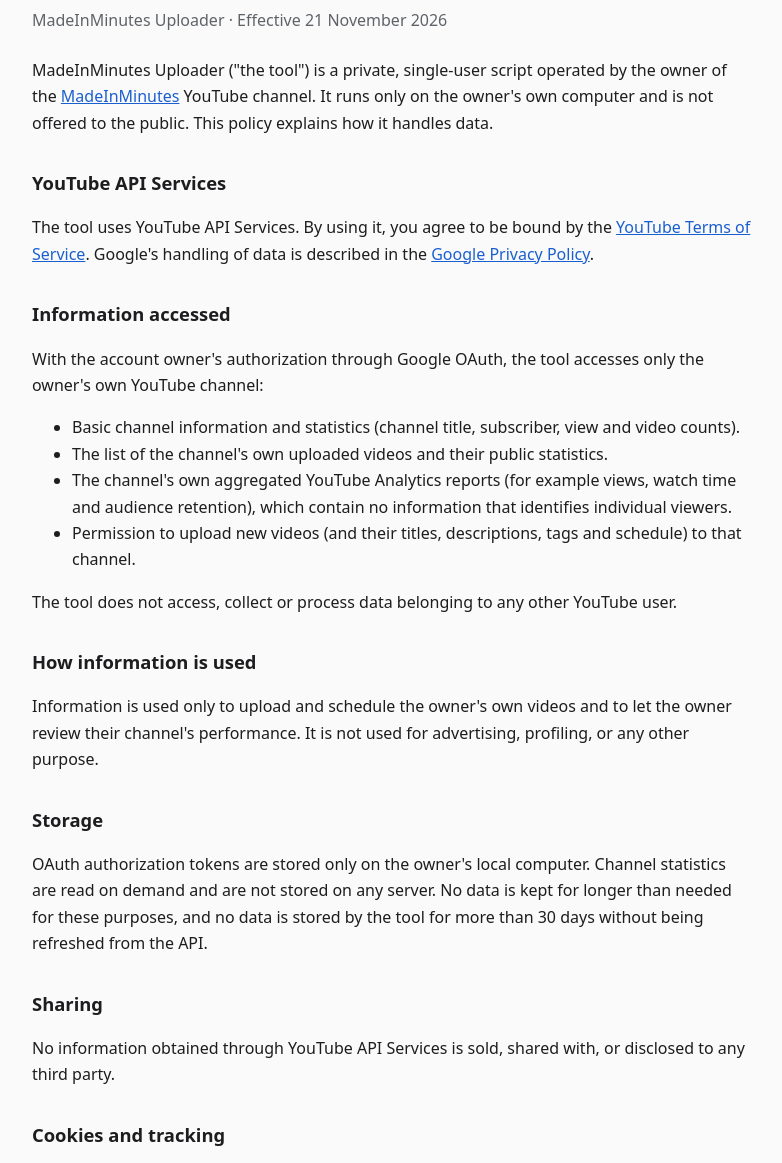
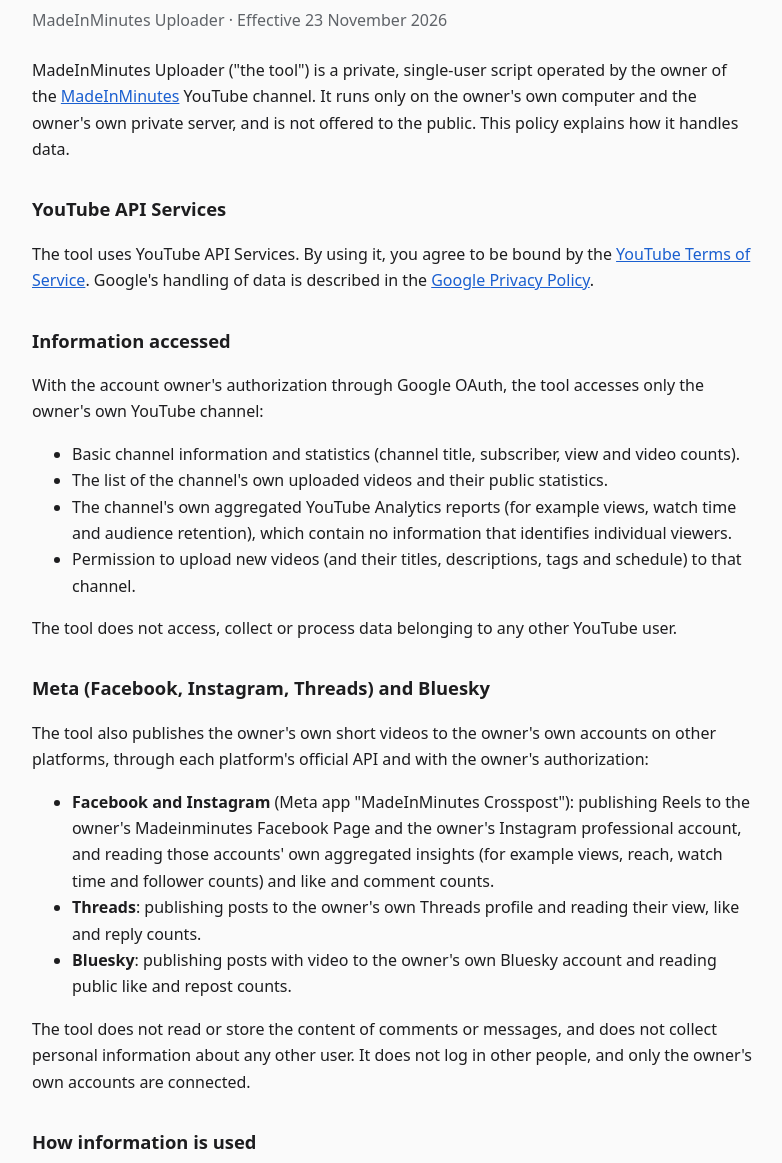
Before and after one commit to ematrix911/madeinminutes-uploader, a plain HTML site: page privacy.html in a window 1280 px wide. Shown: the part 93-1256 px from the top of the page, without its empty margins (248-1030 px from the left). Drawn offline with Linux system fonts and the light colour scheme.

Commit message:
Privacy policy: add Meta, Threads, Bluesky cross-posting and data deletion section

```diff
--- a/privacy.html
+++ b/privacy.html
@@ -17,11 +17,11 @@
 <body>
 <main>
   <h1>Privacy Policy</h1>
-  <p class="sub">MadeInMinutes Uploader · Effective 21 November 2026</p>
+  <p class="sub">MadeInMinutes Uploader · Effective 23 November 2026</p>
 
   <p>MadeInMinutes Uploader ("the tool") is a private, single-user script operated by the owner of the
   <a href="https://www.youtube.com/channel/UC3sHURsDNkBRSjdfVJxBHWQ">MadeInMinutes</a> YouTube channel. It runs only on
-  the owner's own computer and is not offered to the public. This policy explains how it handles data.</p>
+  the owner's own computer and the owner's own private server, and is not offered to the public. This policy explains how it handles data.</p>
 
   <h2>YouTube API Services</h2>
   <p>The tool uses YouTube API Services. By using it, you agree to be bound by the
@@ -38,12 +38,29 @@
   </ul>
   <p>The tool does not access, collect or process data belonging to any other YouTube user.</p>
 
+  <h2>Meta (Facebook, Instagram, Threads) and Bluesky</h2>
+  <p>The tool also publishes the owner's own short videos to the owner's own accounts on other platforms, through
+  each platform's official API and with the owner's authorization:</p>
+  <ul>
+    <li><strong>Facebook and Instagram</strong> (Meta app "MadeInMinutes Crosspost"): publishing Reels to the owner's
+    Madeinminutes Facebook Page and the owner's Instagram professional account, and reading those accounts' own
+    aggregated insights (for example views, reach, watch time and follower counts) and like and comment counts.</li>
+    <li><strong>Threads</strong>: publishing posts to the owner's own Threads profile and reading their view, like and
+    reply counts.</li>
+    <li><strong>Bluesky</strong>: publishing posts with video to the owner's own Bluesky account and reading public
+    like and repost counts.</li>
+  </ul>
+  <p>The tool does not read or store the content of comments or messages, and does not collect personal information
+  about any other user. It does not log in other people, and only the owner's own accounts are connected.</p>
+
   <h2>How information is used</h2>
   <p>Information is used only to upload and schedule the owner's own videos and to let the owner review their channel's
   performance. It is not used for advertising, profiling, or any other purpose.</p>
 
   <h2>Storage</h2>
-  <p>OAuth authorization tokens are stored only on the owner's local computer. Channel statistics are read on demand and
+  <p>Authorization tokens are stored only on the owner's own computer and the owner's own private server,
+  with access restricted to the owner. Post IDs and links of the owner's own published posts, and periodic
+  aggregate counts (for example views and likes), are kept in local files on those machines. Channel statistics are read on demand and
   are not stored on any server. No data is kept for longer than needed for these purposes, and no data is stored by the
   tool for more than 30 days without being refreshed from the API.</p>
 
@@ -58,6 +75,18 @@
   <a href="https://security.google.com/settings/security/permissions">https://security.google.com/settings/security/permissions</a>.
   Locally stored tokens can also be deleted from the computer running the tool.</p>
 
+  <h2 id="data-deletion">Data deletion</h2>
+  <p>The tool stores no data about anyone other than the account owner. To delete the data the tool holds:</p>
+  <ul>
+    <li><strong>Facebook / Instagram / Threads:</strong> remove the app under Facebook Settings → Apps and Websites
+    (or Instagram / Threads → Settings → Website permissions), then delete the stored token files. All tokens stop
+    working as soon as the app is removed.</li>
+    <li><strong>Bluesky:</strong> revoke the app password under Bluesky Settings → Privacy and security → App passwords.</li>
+    <li><strong>YouTube:</strong> revoke access as described above.</li>
+  </ul>
+  <p>Anyone who believes the tool holds data about them can email the contact address below to request deletion;
+  requests are answered within 30 days.</p>
+
   <h2>Changes</h2>
   <p>If this policy changes, the updated version will be posted on this page with a new effective date.</p>
 
```
